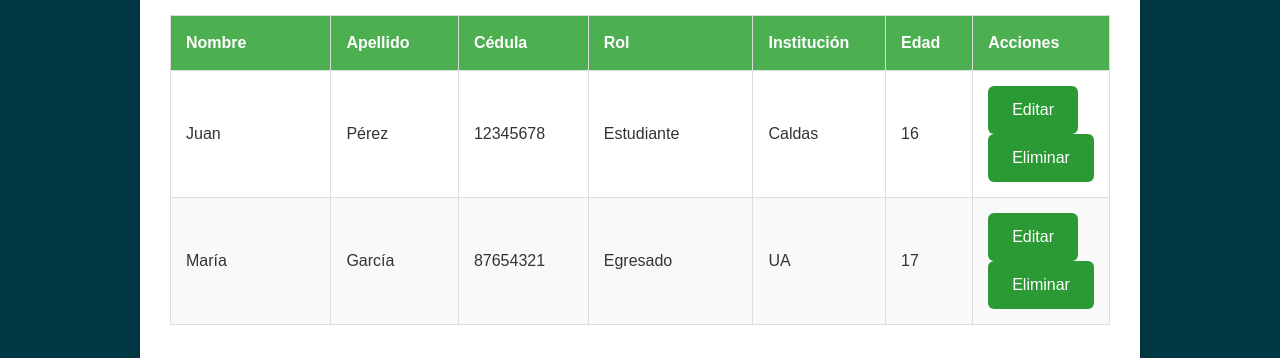
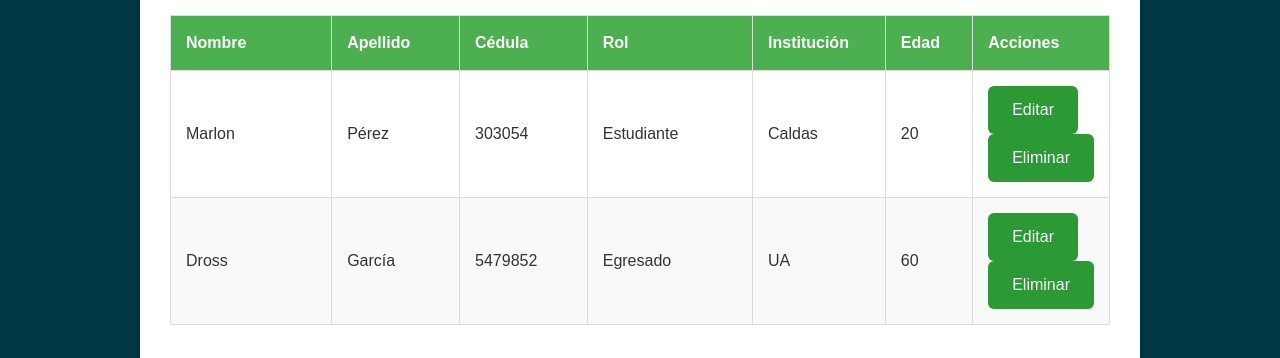
Before and after one commit to joseferunpa1/ProyectoAngularSem1, an Angular app: page /gestuser in a window 1280 px wide. Shown: the part 269-627 px from the top of the page. Built offline with nearby package versions, Linux system fonts and the light colour scheme.

Commit message:
Modificación de etiquetas

```diff
--- a/src/app/gestuser/gestuser.component.html
+++ b/src/app/gestuser/gestuser.component.html
@@ -27,24 +27,24 @@
             <tbody id="tablaPersonas">
                 <!-- Ejemplo de registros -->
                 <tr>
-                    <td>Juan</td>
+                    <td>Marlon</td>
                     <td>Pérez</td>
-                    <td>12345678</td>
+                    <td>303054</td>
                     <td>Estudiante</td>
                     <td>Caldas</td>
-                    <td>16</td>
+                    <td>20</td>
                     <td>
                         <button onclick="editarPersona(this)">Editar</button>
                         <button onclick="eliminarPersona(this)">Eliminar</button>
                     </td>
                 </tr>
                 <tr>
-                    <td>María</td>
+                    <td>Dross</td>
                     <td>García</td>
-                    <td>87654321</td>
+                    <td>5479852</td>
                     <td>Egresado</td>
                     <td>UA</td>
-                    <td>17</td>
+                    <td>60</td>
                     <td>
                         <button onclick="editarPersona(this)">Editar</button>
                         <button onclick="eliminarPersona(this)">Eliminar</button>
```
